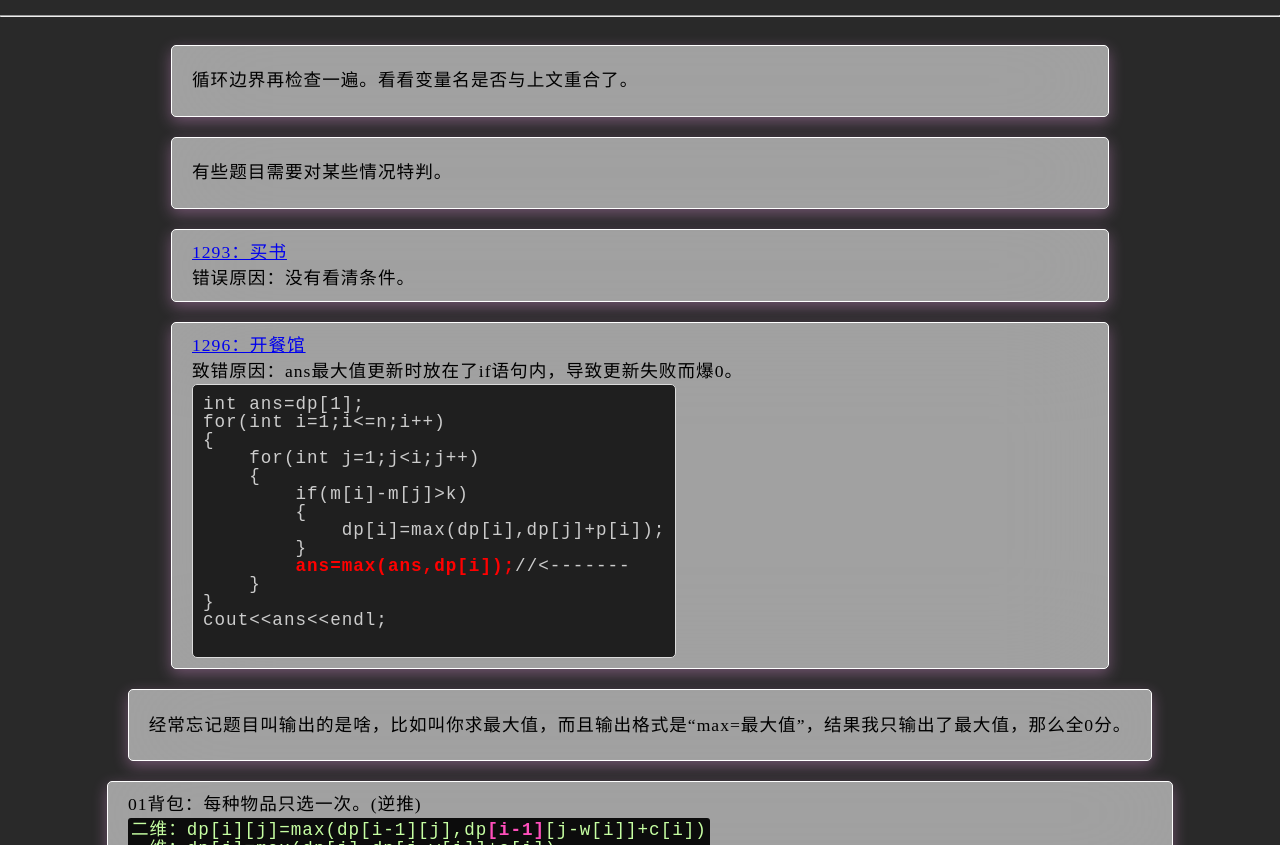
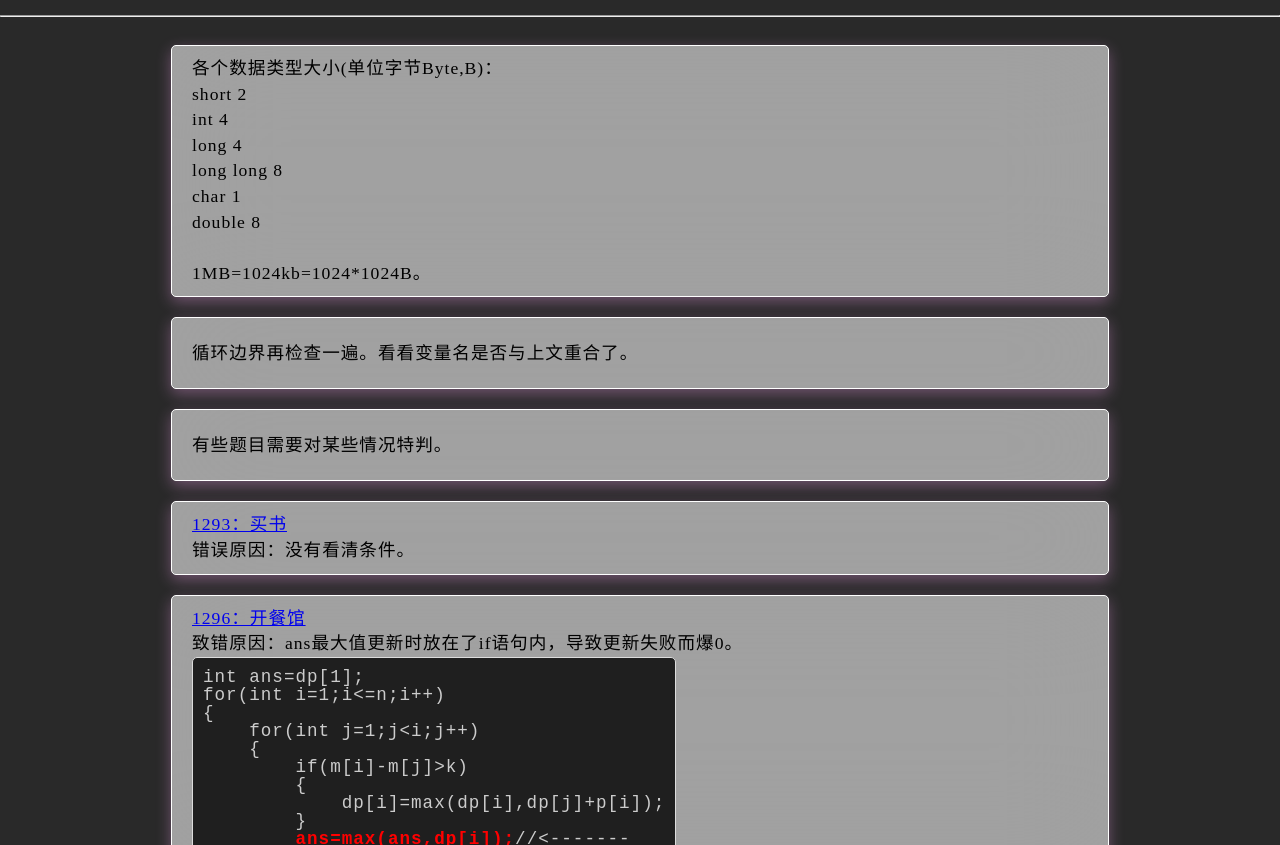
Before and after one commit to Po00iu6/esc.github.io, a plain HTML site: page index.html in a window 1280 px wide. Shown: the part 867-1712 px from the top of the page. Drawn offline with Linux system fonts and the light colour scheme.

Commit message:
2024/10/3

```diff
--- a/index.html
+++ b/index.html
@@ -83,6 +83,9 @@
     <hr style="z-index: 1;">
     <br>
     <!--  -->
+    <div class="t1">
+        各个数据类型大小(单位字节Byte,B)：<br>short 2<br>int 4<br>long 4<br>long long 8<br>char 1<br>double 8<br><br>1MB=1024kb=1024*1024B。
+    </div>
     <div class="t1">循环边界再检查一遍。看看变量名是否与上文重合了。</div>
     <div class="t1">有些题目需要对某些情况特判。</div>
     <div class="t1"><a href="http://ybt.ssoier.cn:8088/problem_show.php?pid=1293">1293：买书</a>错误原因：没有看清条件。</div>
```
